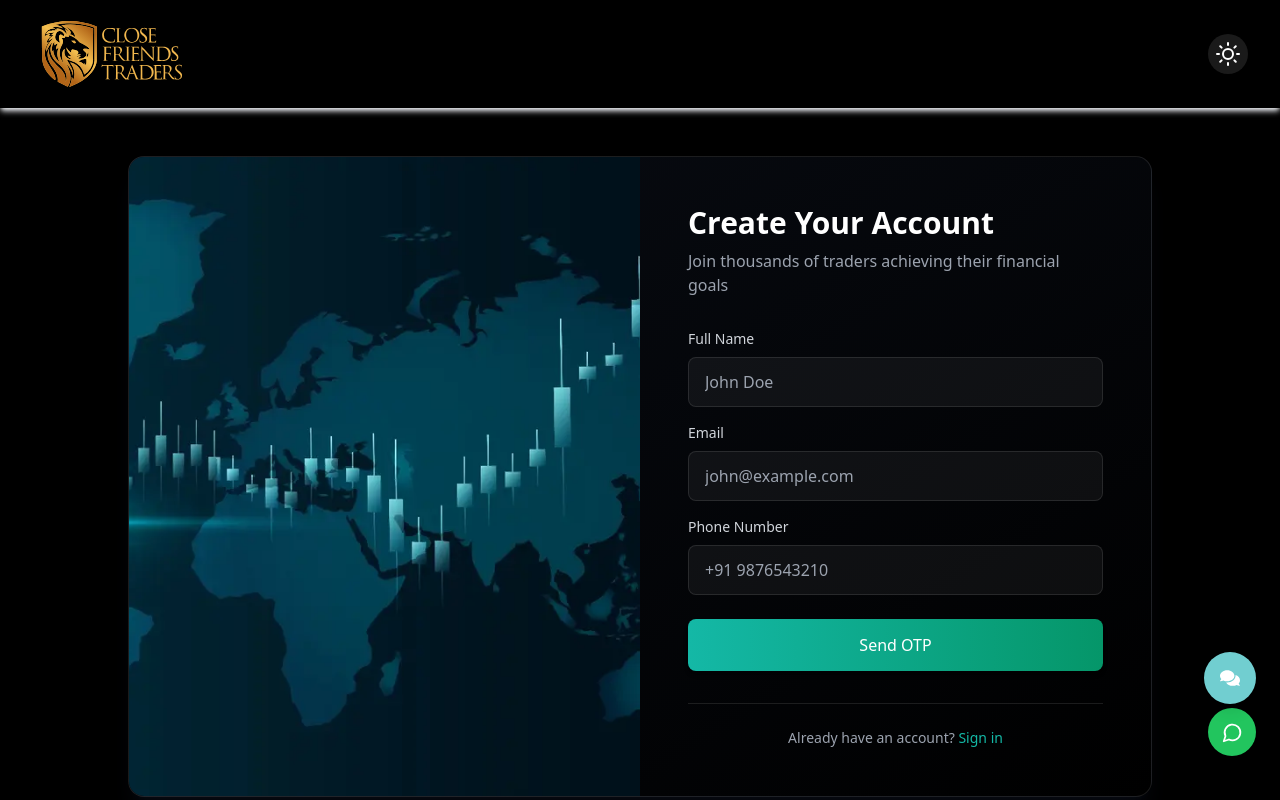
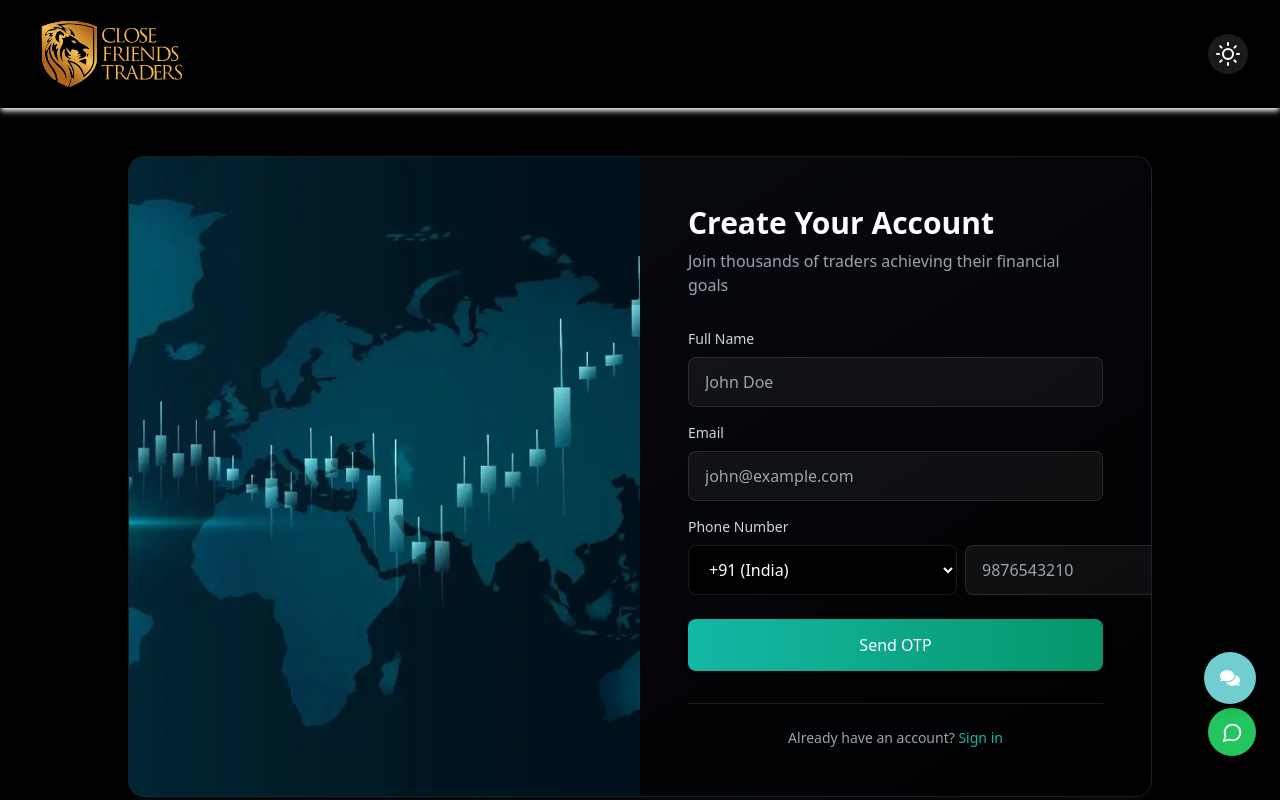
Before and after one commit to Chandan2812/Trading, a React (Vite) app: page /signup in a window 1280 px wide. Built offline with nearby package versions, Linux system fonts and the light colour scheme.

Commit message:
updated validation and country code

```diff
--- a/src/pages/Signup.tsx
+++ b/src/pages/Signup.tsx
@@ -8,10 +8,12 @@ const Signup = () => {
   const [fullName, setFullName] = useState("");
   const [email, setEmail] = useState("");
   const [password, setPassword] = useState("");
-  const [Phone, setPhone] = useState<number | "">("");
+  const [countryCode, setCountryCode] = useState("+91");
+  const [phone, setPhone] = useState("");
   const [otp, setOtp] = useState("");
   const [showPassword, setShowPassword] = useState(false);
   const [message, setMessage] = useState("");
+  const [messageType, setMessageType] = useState<"success" | "error" | "">("");
   const [loading, setLoading] = useState(false);
   const [step, setStep] = useState(1);
   const navigate = useNavigate();
@@ -32,10 +34,31 @@ const Signup = () => {
     }
   }, [darkMode]);
 
+  const validateEmail = (email: string) => {
+    return /^[^\s@]+@[^\s@]+\.[^\s@]+$/.test(email);
+  };
+
+  const validatePhone = (phone: string) => {
+    return /^[0-9]{10}$/.test(phone);
+  };
+
   const handleSendOtp = async (e: React.FormEvent) => {
     e.preventDefault();
-    if (!fullName || !email || !Phone) {
+    if (!fullName || !email || !phone) {
       setMessage("Please fill in all fields.");
+      setMessageType("error");
+      return;
+    }
+
+    if (!validateEmail(email)) {
+      setMessage("Invalid email format.");
+      setMessageType("error");
+      return;
+    }
+
+    if (!validatePhone(phone)) {
+      setMessage("Phone number must be 10 digits.");
+      setMessageType("error");
       return;
     }
 
@@ -46,19 +69,26 @@ const Signup = () => {
         {
           method: "POST",
           headers: { "Content-Type": "application/json" },
-          body: JSON.stringify({ fullName, email, Phone }),
+          body: JSON.stringify({
+            fullName,
+            email,
+            Phone: countryCode + phone,
+          }),
         }
       );
 
       const data = await res.json();
       if (!res.ok) {
         setMessage(data.error || "Failed to send OTP.");
+        setMessageType("error");
       } else {
         setMessage("OTP sent to your email.");
+        setMessageType("success");
         setStep(2);
       }
     } catch (err) {
       setMessage("Something went wrong. Try again.");
+      setMessageType("error");
     } finally {
       setLoading(false);
     }
@@ -68,6 +98,7 @@ const Signup = () => {
     e.preventDefault();
     if (!otp || !password) {
       setMessage("Enter OTP and password.");
+      setMessageType("error");
       return;
     }
 
@@ -85,8 +116,10 @@ const Signup = () => {
       const data = await res.json();
       if (!res.ok) {
         setMessage(data.error || "Verification failed.");
+        setMessageType("error");
       } else {
         setMessage("Signup complete!");
+        setMessageType("success");
         setFullName("");
         setEmail("");
         setPhone("");
@@ -96,6 +129,7 @@ const Signup = () => {
       }
     } catch (err) {
       setMessage("Something went wrong during verification.");
+      setMessageType("error");
     } finally {
       setLoading(false);
     }
@@ -103,7 +137,6 @@ const Signup = () => {
 
   return (
     <div className="min-h-screen w-full bg-white dark:bg-black transition-colors duration-300 flex flex-col items-center">
-      {/* Header */}
       <div className="w-full py-5 px-8 shadow-md dark:shadow-gray-200 flex justify-between items-center mb-12">
         <a href="/">
           <img
@@ -125,10 +158,8 @@ const Signup = () => {
         </button>
       </div>
 
-      {/* Main */}
       <div className="w-full max-w-5xl rounded-2xl overflow-hidden border border-gray-200 dark:border-white/10 bg-gradient-to-br from-gray-50 to-white dark:from-gray-900/50 dark:to-black shadow-xl dark:shadow-gray-900/30">
         <div className="flex flex-col md:flex-row h-full">
-          {/* Left Image */}
           <div className="hidden md:block md:w-1/2 relative">
             <img
               src={sideImage}
@@ -137,7 +168,6 @@ const Signup = () => {
             />
           </div>
 
-          {/* Right Form */}
           <div className="w-full md:w-1/2 p-8 md:p-12 flex flex-col justify-center">
             <div className="mb-8">
               <h1 className="text-3xl font-bold text-gray-900 dark:text-white mb-2">
@@ -189,13 +219,63 @@ const Signup = () => {
                       <label className="block text-sm font-medium text-gray-700 dark:text-gray-300 mb-2">
                         Phone Number
                       </label>
-                      <input
-                        type="tel"
-                        value={Phone}
-                        onChange={(e) => setPhone(Number(e.target.value))}
-                        className="w-full px-4 py-3 bg-white dark:bg-white/5 text-gray-900 dark:text-white placeholder-gray-500 dark:placeholder-gray-400 rounded-lg border border-gray-300 dark:border-white/10 focus:outline-none focus:ring-2 focus:ring-teal-500"
-                        placeholder="+91 9876543210"
-                      />
+                      <div className="flex gap-2">
+                        <select
+                          value={countryCode}
+                          onChange={(e) => setCountryCode(e.target.value)}
+                          className="px-4 py-3 bg-white dark:bg-black  text-gray-900 dark:text-white rounded-lg border border-gray-300 dark:border-white/10 focus:outline-none focus:ring-2 focus:ring-teal-500"
+                        >
+                          <option value="+1">+1 (USA)</option>
+                          <option value="+44">+44 (UK)</option>
+                          <option value="+91" selected>
+                            +91 (India)
+                          </option>
+                          <option value="+61">+61 (Australia)</option>
+                          <option value="+81">+81 (Japan)</option>
+                          <option value="+49">+49 (Germany)</option>
+                          <option value="+33">+33 (France)</option>
+                          <option value="+39">+39 (Italy)</option>
+                          <option value="+86">+86 (China)</option>
+                          <option value="+7">+7 (Russia)</option>
+                          <option value="+971">+971 (UAE)</option>
+                          <option value="+966">+966 (Saudi Arabia)</option>
+                          <option value="+92">+92 (Pakistan)</option>
+                          <option value="+880">+880 (Bangladesh)</option>
+                          <option value="+34">+34 (Spain)</option>
+                          <option value="+82">+82 (South Korea)</option>
+                          <option value="+55">+55 (Brazil)</option>
+                          <option value="+27">+27 (South Africa)</option>
+                          <option value="+351">+351 (Portugal)</option>
+                          <option value="+62">+62 (Indonesia)</option>
+                          <option value="+90">+90 (Turkey)</option>
+                          <option value="+32">+32 (Belgium)</option>
+                          <option value="+31">+31 (Netherlands)</option>
+                          <option value="+1-876">+1-876 (Jamaica)</option>
+                          <option value="+20">+20 (Egypt)</option>
+                          <option value="+234">+234 (Nigeria)</option>
+                          <option value="+60">+60 (Malaysia)</option>
+                          <option value="+46">+46 (Sweden)</option>
+                          <option value="+41">+41 (Switzerland)</option>
+                          <option value="+48">+48 (Poland)</option>
+                          <option value="+1-876">+1-876 (Jamaica)</option>
+                          <option value="+358">+358 (Finland)</option>
+                          <option value="+36">+36 (Hungary)</option>
+                          <option value="+52">+52 (Mexico)</option>
+                          <option value="+1-809">
+                            +1-809 (Dominican Republic)
+                          </option>
+                          <option value="+351">+351 (Portugal)</option>
+
+                          {/* Add more country codes as needed */}
+                        </select>
+                        <input
+                          type="tel"
+                          value={phone}
+                          onChange={(e) => setPhone(e.target.value)}
+                          className="flex-1 px-4 py-3 bg-white dark:bg-white/5 text-gray-900 dark:text-white placeholder-gray-500 dark:placeholder-gray-400 rounded-lg border border-gray-300 dark:border-white/10 focus:outline-none focus:ring-2 focus:ring-teal-500"
+                          placeholder="9876543210"
+                        />
+                      </div>
                     </div>
                   </>
                 )}
@@ -231,9 +311,6 @@ const Signup = () => {
                           type="button"
                           onClick={() => setShowPassword(!showPassword)}
                           className="absolute top-1/2 right-4 transform -translate-y-1/2 text-gray-500 dark:text-gray-400 hover:text-teal-500 transition"
-                          title={
-                            showPassword ? "Hide Password" : "Show Password"
-                          }
                         >
                           {showPassword ? (
                             <FiEyeOff size={18} />
@@ -266,7 +343,7 @@ const Signup = () => {
               {message && (
                 <div
                   className={`p-3 rounded-lg text-center text-sm ${
-                    message.toLowerCase().includes("success")
+                    messageType === "success"
                       ? "bg-green-100 dark:bg-green-900/30 text-green-700 dark:text-green-400"
                       : "bg-red-100 dark:bg-red-900/30 text-red-700 dark:text-red-400"
                   }`}
```
